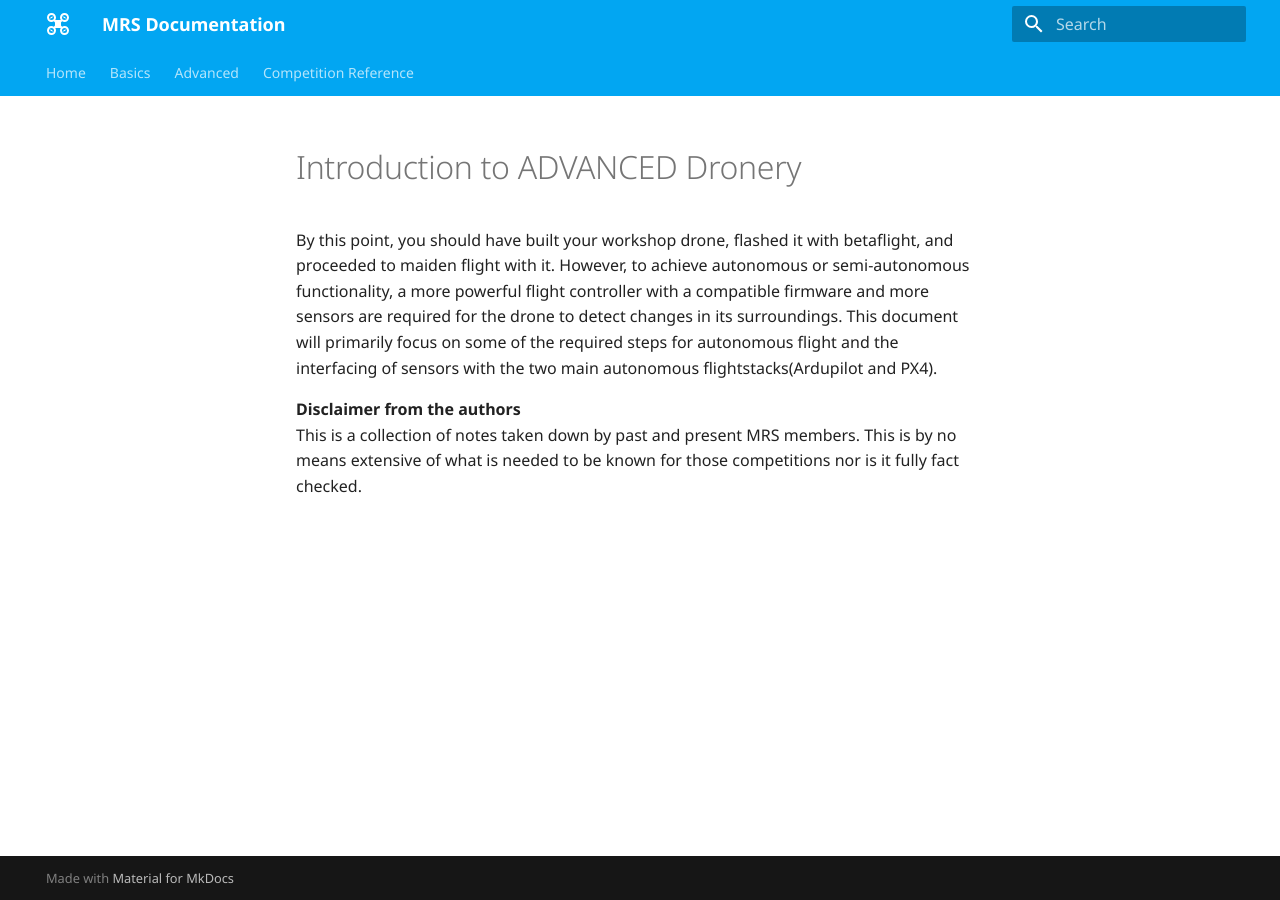
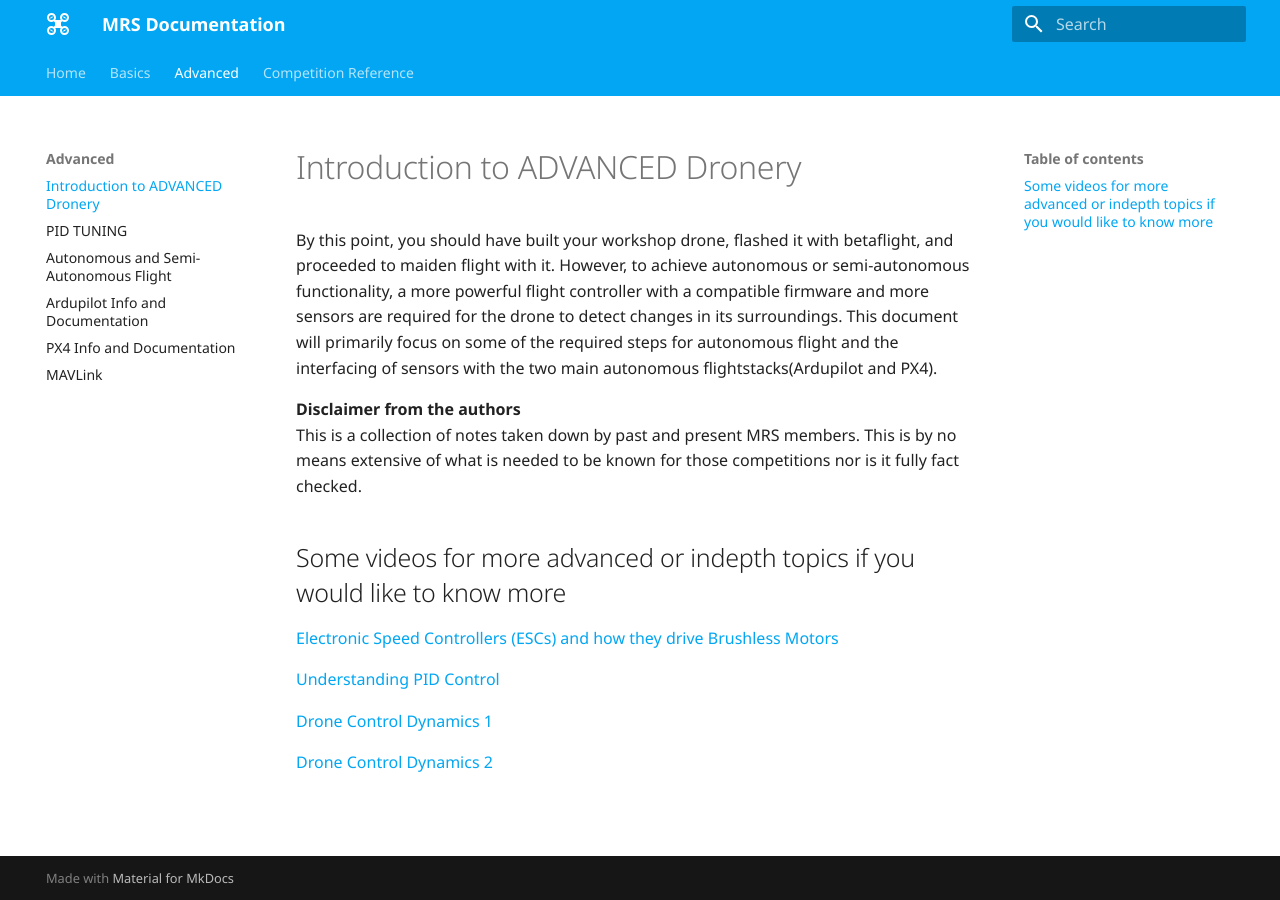
Before and after one commit to multirotorsociety/mrs-documentation, an MkDocs documentation site: the page built from docs/advanced/advanced_introduction.md, in a window 1280 px wide. Built offline with MkDocs 1.6.1 and Material for MkDocs 9.7.7, drawn with Linux system fonts in a browser that asks for light colours.

```diff
--- a/docs/advanced/advanced_introduction.md
+++ b/docs/advanced/advanced_introduction.md
@@ -9,3 +9,12 @@ By this point, you should have built your workshop drone, flashed it with betafl
 
 **Disclaimer from the authors**
 This is a collection of notes taken down by past and present MRS members. This is by no means extensive of what is needed to be known for those competitions nor is it fully fact checked.
+
+## Some videos for more advanced or indepth topics if you would like to know more
+[Electronic Speed Controllers (ESCs) and how they drive Brushless Motors](https://www.youtube.com/watch?v=-mLuU1Nscu4)
+
+[Understanding PID Control](https://www.youtube.com/playlist?list=PLn8PRpmsu08pQBgjxYFXSsODEF3Jqmm-y)
+
+[Drone Control Dynamics 1](https://www.youtube.com/watch?v=hGcGPUqB67Q)
+
+[Drone Control Dynamics 2](https://www.youtube.com/watch?v=GK1t8YIvGM8)
--- a/mkdocs.yml
+++ b/mkdocs.yml
@@ -24,7 +24,12 @@ nav:
         - 'basic/components.md'
         - 'basic/software_and_configuration.md'
     - 'Advanced':
-        - 'advanced/introduction_to_advanced_drones.md'
+        - 'advanced/advanced_introduction.md'
+        - 'advanced/pid_tuning.md'
+        - 'advanced/auto_and_semiauto_flight.md'
+        - 'advanced/ardupilot.md'
+        - 'advanced/px4.md'
+        - 'advanced/mavlink.md'
     - 'Competition Reference':
         - 'competition/AAVC_reference.md'
 
```
Also changed, not shown: docs/basic/basic_introduction.md (+0 -9 lines), docs/index.md (+1 -1 lines).
